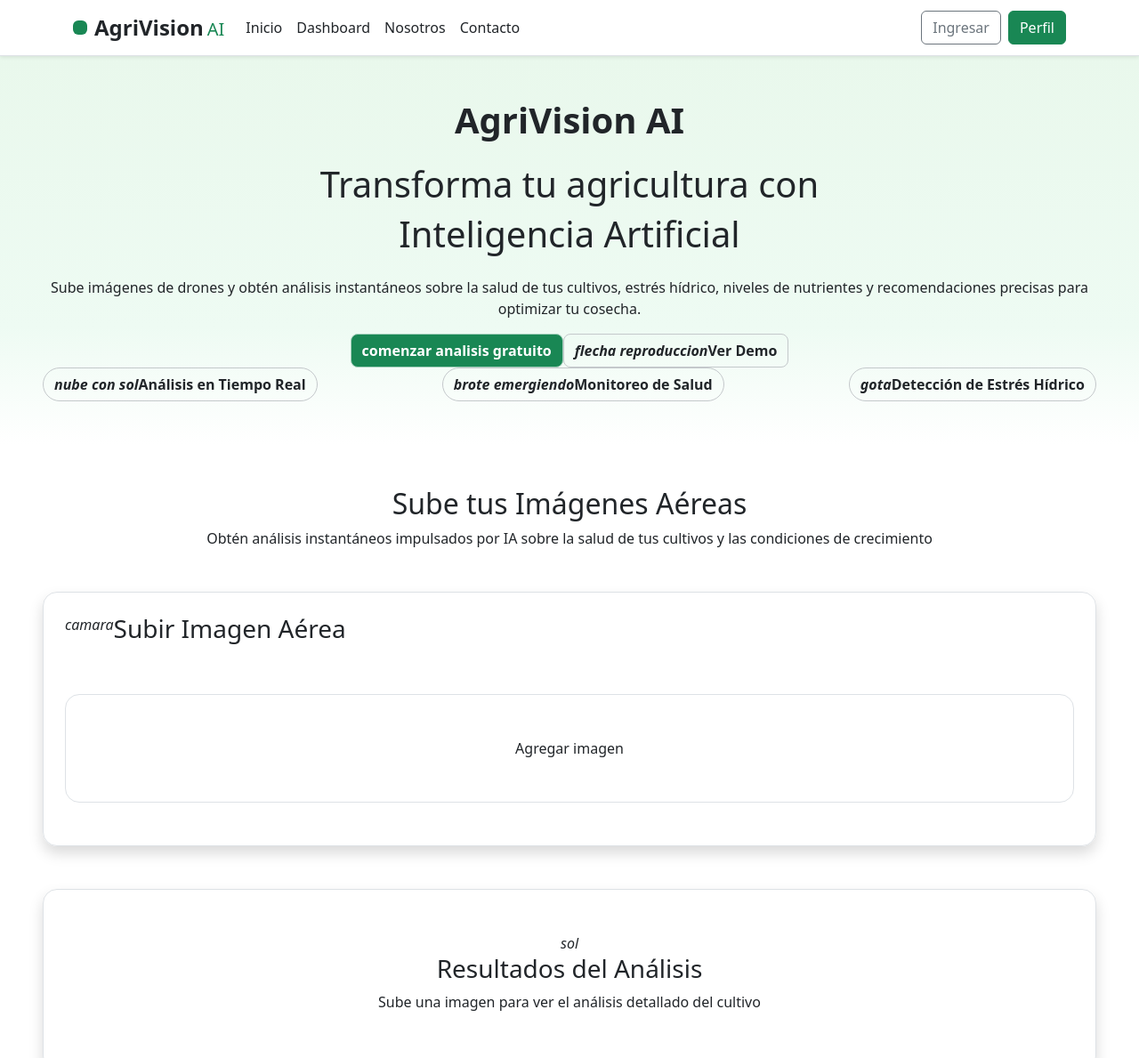
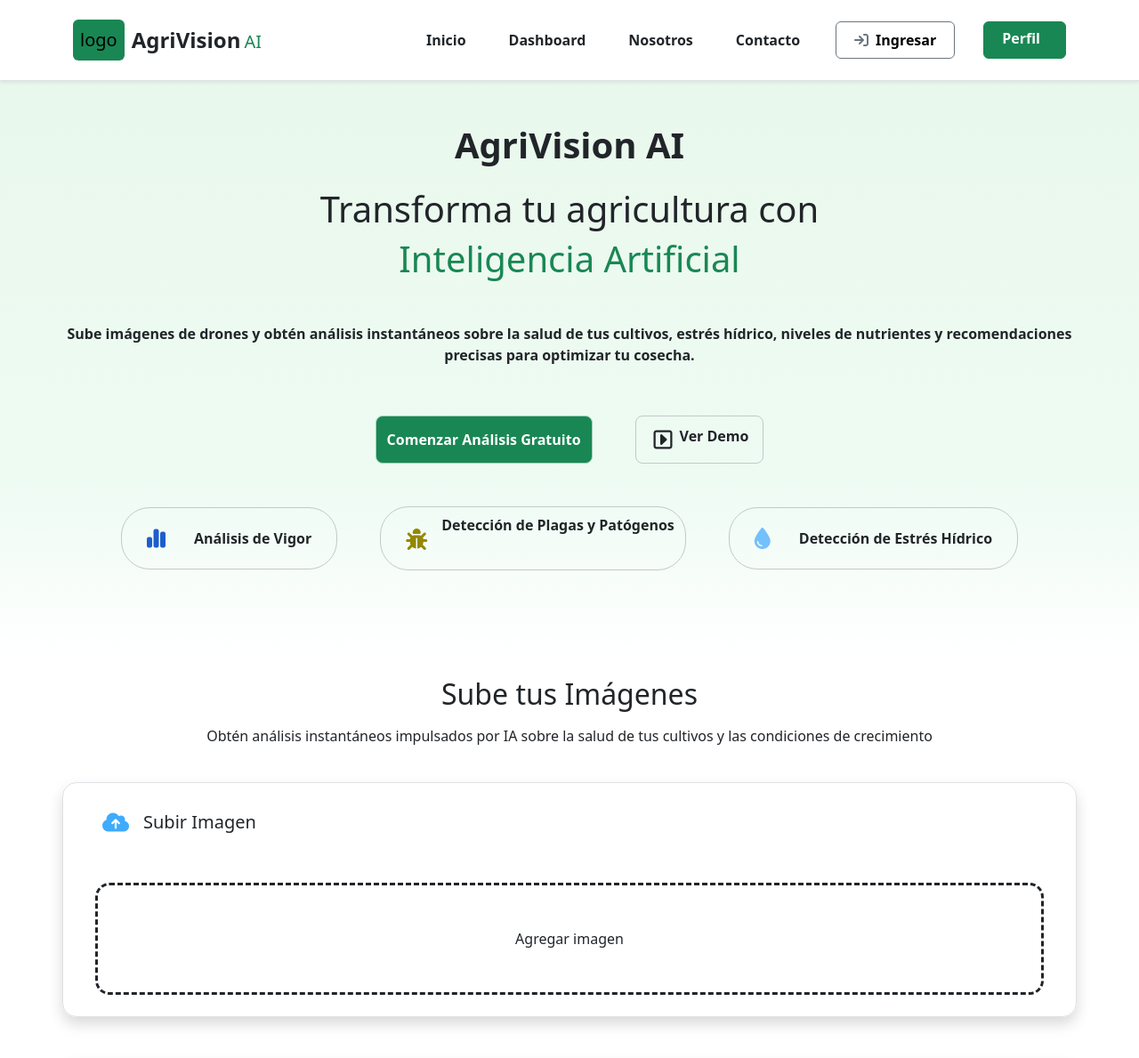
Before and after one commit to 4GeeksAcademy/gcruzbull-final-project-AgroDroneTrack, a React app: page / in a window 1280 px wide. Shown: the top 1189 px of the page at 89% size. Built offline with nearby package versions, Linux system fonts and the light colour scheme; no server answers.

Commit message:
home casi listo

```diff
--- a/src/front/components/Navbar.jsx
+++ b/src/front/components/Navbar.jsx
@@ -1,71 +1,158 @@
 import { Link } from "react-router-dom";
+
 
 export const Navbar = () => {
 	return (
-
 		<nav className="navbar navbar-expand-md navbar-light bg-white border-bottom shadow-sm sticky-top">
 			<div className="container">
-				{/* Logo */}
+				{/* Contenedor 1: Logo */}
 				<Link to="/" className="navbar-brand d-flex align-items-center">
-					<div className="bg-success p-2 rounded me-2">
-						{/* <Leaf className="text-white" /> */}
+					<div className="bg-success p-2 rounded me-2 d-flex align-items-center justify-content-center">
+						logo
 					</div>
-					<div>
-						<span className="fw-bold text-dark fs-4">AgriVision</span>
-						<span className="fw-medium text-success fs-5 ms-1">AI</span>
+					<div className="d-flex align-items-baseline">
+						<span className="fs-4 fw-bold text-dark">AgriVision</span>
+						<span className="fs-5 fw-medium text-success ms-1">AI</span>
 					</div>
 				</Link>
 
-				{/* Mobile toggle button */}
+				{/* Botón hamburguesa para móviles */}
 				<button
 					className="navbar-toggler"
 					type="button"
 					data-bs-toggle="collapse"
-					data-bs-target="#navbarContent"
-					aria-controls="navbarContent"
+					data-bs-target="#navbarNav"
+					aria-controls="navbarNav"
 					aria-expanded="false"
 					aria-label="Toggle navigation"
 				>
 					<span className="navbar-toggler-icon"></span>
+					{/* <Menu size={24} /> */}
 				</button>
 
-				{/* Nav links */}
-				<div className="collapse navbar-collapse" id="navbarContent">
-					<ul className="navbar-nav me-auto mb-2 mb-md-0">
-						<li className="nav-item">
-							<Link to="/" className="nav-link text-dark">
+				{/* Contenido colapsable */}
+				<div className="collapse navbar-collapse" id="navbarNav">
+					{/* Enlaces de navegación */}
+					<ul className="navbar-nav ms-auto mb-2 mb-md-0 me-3">
+						<li className="nav-item mx-3">
+							<Link to="/" className="nav-link text-dark fw-bold">
 								Inicio
 							</Link>
 						</li>
-						<li className="nav-item">
-							<Link to="/dashboard" className="nav-link text-dark">
+						<li className="nav-item mx-3">
+							<Link to="/dashboard" className="nav-link text-dark fw-bold">
 								Dashboard
 							</Link>
 						</li>
-						<li className="nav-item">
-							<Link to="/about" className="nav-link text-dark">
+						<li className="nav-item mx-3">
+							<Link to="/about" className="nav-link text-dark fw-bold">
 								Nosotros
 							</Link>
 						</li>
-						<li className="nav-item">
-							<Link to="/contact" className="nav-link text-dark">
+						<li className="nav-item mx-3">
+							<Link to="/contact" className="nav-link text-dark fw-bold">
 								Contacto
 							</Link>
 						</li>
 					</ul>
 
-					{/* Auth buttons */}
-					<div className="d-flex">
-						<Link to="/login" className="btn btn-outline-secondary me-2">
-							Ingresar
+					{/* Botones de autenticación */}
+					<div className="d-flex align-items-center gap-2">
+						<Link to="/login" className="d-flex btn btn-outline-secondary me-3 my-3 p-1">
+							<span className="d-flex px-2 py-1">
+								<i className="fa-solid px-2 pt-1 fa-arrow-right-to-bracket"></i>
+								<p className="text-black fw-bold mb-0 pe-2">Ingresar</p>
+							</span>
 						</Link>
-						<Link to="/profile" className="btn btn-success text-white">
-							Perfil
+						{/* <Link to="/login" className="btn btn-outline-secondary d-flex align-items-center gap-1">
+							<Login size={16} />
+							<span>Ingresar</span>
+						</Link> */}
+						<Link to="/profile" className="d-flex btn btn-success ms-2 my-3 text-white align-content-center">
+							{/* <User size={16} /> */}
+							<span className="px-2 mb-1"><p className="fw-bold mb-0 pe-2">Perfil</p></span>
 						</Link>
 					</div>
 				</div>
 			</div>
 		</nav>
+
+
+
+
+
+
+
+		// <nav className="navbar navbar-expand-md navbar-light bg-white border-bottom shadow-sm sticky-top">
+		// 	<div className="container">
+		// 		{/* Contenedor 1: Logo */}
+		// 		<div>
+		// 			<Link to="/" className="navbar-brand d-flex align-items-center">
+		// 				<div className="bg-success p-2 rounded me-2">
+		// 					<i>Hoja</i>
+		// 				</div>
+		// 				<div>
+		// 					<span className="fw-bold text-dark fs-4">AgriVision</span>
+		// 					<span className="fw-medium text-success fs-5 ms-1">AI</span>
+		// 				</div>
+		// 			</Link>
+
+
+		// 		{/* Mobile toggle button */}
+		// 		<button
+		// 			className="navbar-toggler"
+		// 			type="button"
+		// 			data-bs-toggle="collapse"
+		// 			data-bs-target="#navbarContent"
+		// 			aria-controls="navbarContent"
+		// 			aria-expanded="false"
+		// 			aria-label="Toggle navigation"
+		// 		>
+		// 			<span className="navbar-toggler-icon"></span>
+		// 		</button>
+
+		// 		</div>
+
+		// 		{/* Contenedor 2: Nav links */}
+		// 		<div className="d-flex justify-items-between align-content-center collapse navbar-collapse" id="navbarContent">
+		// 			<ul className="navbar-nav m-auto mb-2 mb-md-0">
+		// 				<li className="nav-item mx-5">
+		// 					<Link to="/" className="nav-link text-dark">
+		// 						Inicio
+		// 					</Link>
+		// 				</li>
+		// 				<li className="nav-item mx-5">
+		// 					<Link to="/dashboard" className="nav-link text-dark">
+		// 						Dashboard
+		// 					</Link>
+		// 				</li>
+		// 				<li className="nav-item mx-5">
+		// 					<Link to="/about" className="nav-link text-dark">
+		// 						Nosotros
+		// 					</Link>
+		// 				</li>
+		// 				<li className="nav-item mx-5">
+		// 					<Link to="/contact" className="nav-link text-dark">
+		// 						Contacto
+		// 					</Link>
+		// 				</li>
+		// 			</ul>
+		// 		</div>
+
+
+
+		// 		{/* Contenedor 3: Auth buttons */}
+		// 		<div className="d-flex">
+						// <Link to="/login" className="d-flex btn btn-outline-secondary me-5 p-2">
+						// 	<i className="fa-solid pe-2 pt-1 fa-arrow-right-to-bracket"></i>
+						// 	<p className="mb-0">Ingresar</p>
+						// </Link>
+		// 				<Link to="/profile" className="btn btn-success text-white p-2">
+		// 					Perfil
+		// 				</Link>
+		// 		</div>
+		// 	</div>
+		// </nav>
 
 
 
--- a/src/front/index.css
+++ b/src/front/index.css
@@ -1,3 +1,7 @@
 .bg-green-gradient {
     background: linear-gradient(to bottom, #e9f8ec 0%, #eefbf3 70%, rgba(255, 255, 255, 1) 100%);
 }
+
+.border-dashed {
+    border-style:dashed;
+}
--- a/src/front/pages/Home.jsx
+++ b/src/front/pages/Home.jsx
@@ -44,116 +44,134 @@ export const Home = () => {
 				{/* sub contenedor 2 */}
 				<div className="fw-bold text-center pb-3">
 					<h1>Transforma tu agricultura con</h1>
-					<h1>Inteligencia Artificial</h1>
+					<h1 className="text-success">Inteligencia Artificial</h1>
 				</div>
 				{/* sub contenedor 3 */}
-				<div>
-					<p className = "text-center">
+				<div className="p-4">
+					<p className = "fw-bold text-center">
 						Sube imágenes de drones y obtén análisis instantáneos sobre la salud de tus cultivos, estrés hídrico, niveles de nutrientes y recomendaciones precisas para optimizar tu cosecha.
 					</p>
 				</div>
 				{/* sub contenedor 4 */}
-				<div className="d-flex justify-content-center align-content-center g-5">
-					<button className="rounded-3 btn btn-succes bg-success text-white fw-bold border border-success-subtle">comenzar analisis gratuito</button>
-					<button className="rounded-3 btn btn-white border fw-bold border-secondary-subtle"><i>flecha reproduccion</i>Ver Demo</button>
+				<div className="d-flex justify-content-center align-content-center mt-3">
+					<button className="rounded-3 me-4 btn btn-succes bg-success text-white fw-bold border border-success-subtle">
+						Comenzar Análisis Gratuito
+					</button>
+					<button className="d-flex align-content-center rounded-3 ms-4 btn btn-white border fw-bold border-secondary-subtle">
+						<i className="fs-4 my-2 py-auto px-2 fa-regular fa-square-caret-right"></i>
+						<p className="align-content-center my-1 pt-0 pe-1">Ver Demo</p>
+					</button>
 				</div>
 				{/* sub contenedor 5 */}
-				<div className="d-flex justify-content-between align-content-center">
-					<button className="rounded-5 btn btn-white fw-bold border border-secondary-subtle"><i>nube con sol</i>Análisis en Tiempo Real</button>
-					<button className="rounded-5 btn btn-white fw-bold border border-secondary-subtle"><i>brote emergiendo</i>Monitoreo de Salud</button>
-					<button className="rounded-5 btn btn-white fw-bold border border-secondary-subtle"><i>gota</i>Detección de Estrés Hídrico</button>
+				<div className="d-flex justify-content-center align-items-center my-5">
+					<button className="d-flex align-content-center rounded-5 btn btn-white fw-bold border border-secondary-subtle">
+						<i className="fs-4 m-auto p-3 fa-sharp fa-solid fa-chart-simple" style={{color: "#1d5ecd"}}></i>
+						<p className="m-auto p-3">Análisis de Vigor</p>
+					</button>
+					<button className="d-flex align-content-center rounded-5 pt-2 mx-5 btn btn-white fw-bold border border-secondary-subtle">
+						<i className="fs-4 m-auto p-3 fa-solid fa-bug" style={{color: "#948800"}}></i>
+						<p classNasme="m-auto pt-3 p-3">Detección de Plagas y Patógenos</p>
+					</button>
+					<button className="d-flex align-content-center rounded-5 btn btn-white fw-bold border border-secondary-subtle">
+						<i className="fs-4 m-auto p-3 fa-solid fa-droplet" style={{color: "#74C0FC"}}></i>
+						<p className="m-auto p-3">Detección de Estrés Hídrico</p>
+					</button>
 				</div>
 			</div>
 
-			<div className="mx-5">
+			<div className="mx-auto container">
+				<div className="row">
 					{/* contenedor 2 */}
-				<div className="text-center my-5">
-					<h2 >Sube tus Imágenes Aéreas</h2>
-					<p className = "mx-4">
+					<div className="col-12 text-center my-4">
+						<h2 >Sube tus Imágenes</h2>
+						<p className = "my-3 mx-4">
 							Obtén análisis instantáneos impulsados por IA sobre la salud de tus cultivos y las condiciones de crecimiento
 						</p>
 					</div>
 					{/* contenedor 3 */}
-				<div className="border rounded-4 shadow">
+					<div className="col-12 border rounded-4 shadow">
 						<div className="d-flex justify-content-start align-content-center">
-						<span className = "d-flex m-4">
-							<i>camara</i><h3>Subir Imagen Aérea</h3>
-						</span>
+							<div className = "d-flex m-4">
+								<i class="fs-4 m-2 fa-solid fa-cloud-arrow-up" style={{color: "#3fabfd"}}></i>
+								<h5 className="m-2">Subir Imagen</h5>
 							</div>
-					<div className="border rounded-4 text-center p-5 m-4 mb-5">
+						</div>
+						<div className="border-dashed rounded-4 text-center p-5 m-4" >
 							Agregar imagen
 						</div>
 					</div>
 					{/* contenedor 4 */}
-				<div className="text-center my-5 py-5 border rounded-4 shadow">
-					<i>sol</i>
+					<div className="col-12 text-center my-5 py-5 border rounded-4 shadow">
+						<i class="m-2 fa-2x fa-solid fa-file-invoice" style={{color: "#1f9bf9"}}></i>
 						<h3>Resultados del Análisis</h3>
 						<p>
 							Sube una imagen para ver el análisis detallado del cultivo
 						</p>
 					</div>
-				{/* contenedor 5 */}
-				<div>
-					<div className="container">
+				</div>
 
-
-						<div className="row ">
-							<div className="col-12 text-center my-5">
+				<div className="col-sm-12 col-md-12 text-center m-auto">
 					<h1>¿Por qué elegir AgriVision AI?</h1>
 					<p>
 						Nuestra plataforma combina tecnología IA de vanguardia con experiencia agrícola para ayudarte a tomar decisiones basadas en datos.
 					</p>
 				</div>
 
-							<div className="col-6 text-center p-5 border rounded-4 shadow">
-								<i>imagen</i>
+
+				{/* contenedor 5 */}
+				<div className="mx-auto container" >
+					{/* <div className="container"> */}
+						{/* <div className="row d-grid gap-0 column-gap-3"> */}
+						<div className="d-grid gap-0 row-gap-3 column-gap-3" style={{ gridTemplateColumns: '1fr 1fr' }}>
+							<div className="col-sm-6 col-md-12 text-center p-5 border rounded-4 shadow">
+								<i className="fa-2x fa-regular fa-file-image" style={{color: "#0ca145"}}></i>
 								<h3>Análisis Multi-Fuente</h3>
 								<p>
 									Soporte para imágenes de drones, datos satelitales y fotografía terrestre para un análisis integral del campo.
 								</p>
 							</div>
 
-							<div className="col-6 text-center p-5 border rounded-4 shadow">
-								<i>lupa</i>
+							<div className="col-sm-6 col-md-12 text-center p-5 border rounded-4 shadow">
+								<i class="fa-2x fa-sharp fa-solid fa-magnifying-glass-chart" style={{color: "#075ae9"}}></i>
 								<h3>IA Avanzada</h3>
 								<p>
 									Algoritmos de aprendizaje automático detectan estrés en cultivos, enfermedades y patrones de crecimiento con alta precisión.
 								</p>
 							</div>
 
-							<div className="col-6 text-center p-5 border rounded-4 shadow">
-								<i>hoja</i>
+							<div className="col-sm-6 col-md-12 text-center p-5 border rounded-4 shadow">
+								<i className="fa-2x fa-solid fa-leaf" size="lg" style={{color: "#0fe656"}}></i>
 								<h3>Recomendaciones Precisas</h3>
 								<p>
 									Obtén recomendaciones específicas y accionables para estrategias de riego, fertilización y manejo de plagas.
 								</p>
 							</div>
 
-							<div className="col-6 text-center p-5 border rounded-4 shadow">
-								<i>flecha tendencia</i>
+							<div className="col-sm-6 col-md-12 text-center p-5 border rounded-4 shadow">
+								<i class="fa-2x fa-sharp fa-solid fa-chart-area" style={{color: "#3a1b98"}}></i>
 								<h3>Análisis de Tendencias</h3>
 								<p>
 									Monitorea el progreso de tus cultivos a lo largo del tiempo con reportes detallados y análisis comparativos.
 								</p>
 							</div>
 
-							<div className="col-6 text-center p-5 border rounded-4 shadow">
-								<i>escudo</i>
+							<div className="col-sm-6 col-md-12 text-center p-5 border rounded-4 shadow">
+								<i className="fa-2x fa-sharp fa-solid fa-shield" style={{color: "#ff0000"}}></i>
 								<h3>Detección Temprana</h3>
 								<p>
 									Identifica problemas antes de que se vuelvan críticos, ahorrando tiempo y recursos valiosos.
 								</p>
 							</div>
 
-							<div className="col-6 text-center p-5 border rounded-4 shadow">
-								<i>rayo</i>
+							<div className="col-sm-6 col-md-12 text-center p-5 border rounded-4 shadow">
+								<i className="fa-2x fa-sharp fa-solid fa-bolt" style={{color: '#FFD43B'}}></i>
 								<h3>Resultados Instantáneos</h3>
 								<p>
 									Obtén análisis completos en segundos, no en días. Toma decisiones informadas al instante.
 								</p>
 							</div>
 
-							<div className="col-12 text-center p-5 border rounded-4">
+							{/* <div className="col-12 text-center p-5 border rounded-4">
 								<h1></h1>
 								<p>
 									Sube una imagen para ver el análisis detallado del cultivo
@@ -161,9 +179,9 @@ export const Home = () => {
 								<button>
 									Comenzar prueba gratis
 								</button>
+							</div> */}
 						</div>
-						</div>
-					</div>
+					{/* </div> */}
 				</div>
 			</div>
 		</div>
```
Lines whose indentation alone changed are shown as unchanged.
